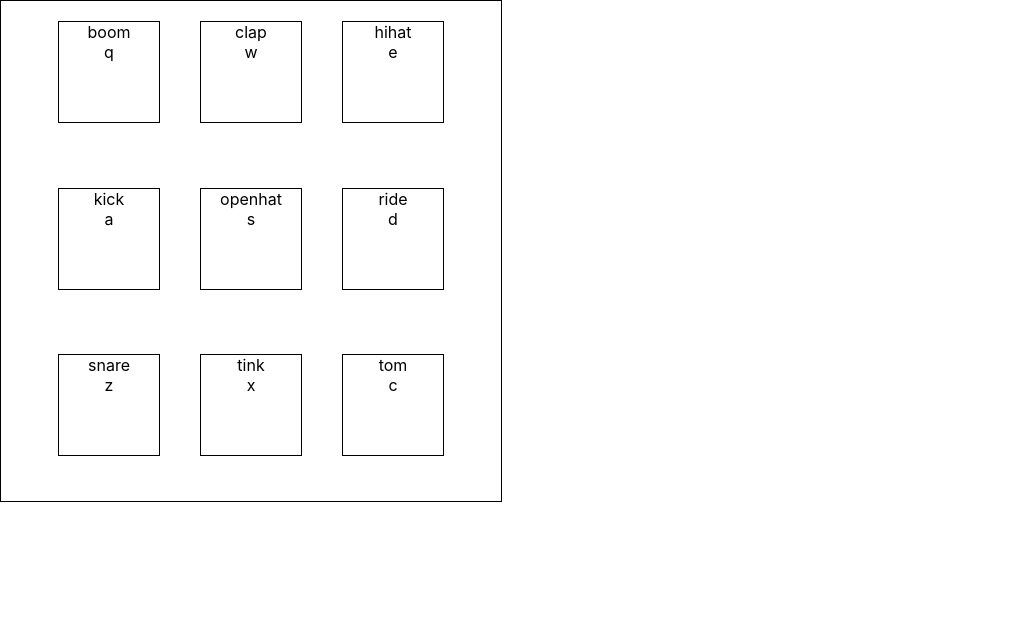
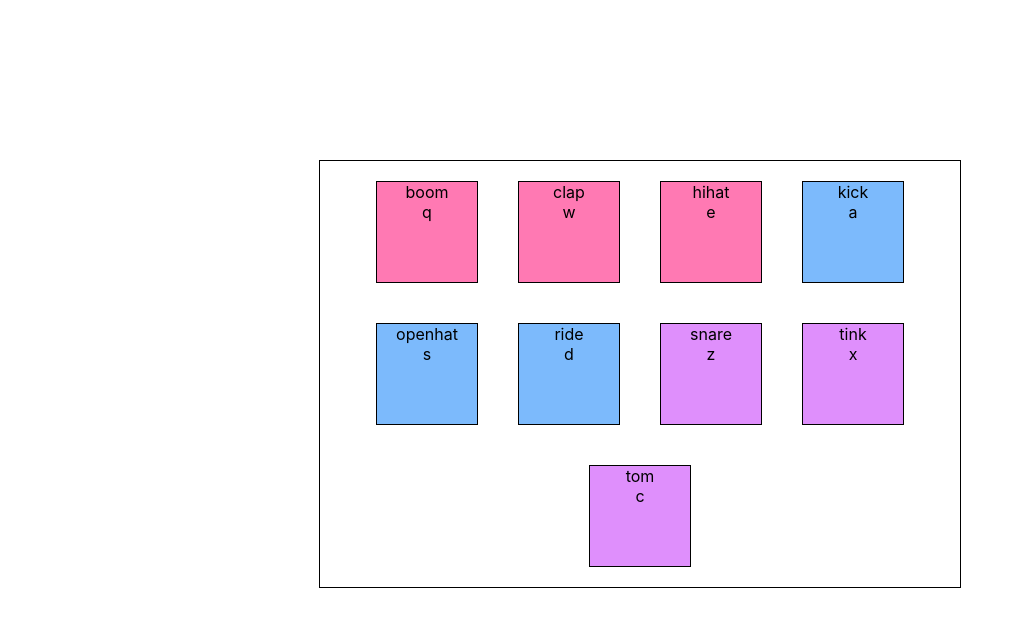
Before and after one commit to emauldin84/drum-pad, a React (Create React App) app: page / in a window 1280 px wide. Shown: the top 626 px of the page, without its empty margins (0-1024 px from the left). Built offline with nearby package versions, Linux system fonts and the light colour scheme.

Commit message:
adds new css glow to active buttons

```diff
--- a/src/App.css
+++ b/src/App.css
@@ -1,3 +1,7 @@
+html, body{
+  height: 100%;
+}
+
 .App {
   text-align: center;
 }
@@ -17,17 +21,99 @@
   color: white;
 }
 
+.drum-pad-container {
+  display: flex;
+  justify-content: center;
+  margin-top: 20vh;
+}
 .drum-pad{
   display: flex;
   justify-content: center;
   flex-wrap: wrap;
+  border: 1px solid black;
+  height: 50%;
+  width: 50%;
+
 }
 
+/* Pink */
+.pad-container-pink{
+  margin: 20px;
+  transition: all 0.25s;
+  background-color: rgb(255, 121, 179);
 
-.pad-container{
-  margin: 20px;
 }
 
-.playing {
-  background-color: pink;
+.playing-pink {
+  /* background-color: pink; */
+  background-color: #FF1177;
+  -webkit-animation: none;
+  -moz-animation: none;
+  /* animation: none; */
+  animation: neonPink .5s ease-in-out infinite alternate;
 }
+
+@keyframes neonPink {
+  from {
+    box-shadow:  0 0 40px #FF1177, 0 0 70px #FF1177, 0 0 80px #FF1177, 0 0 100px #FF1177, 0 0 150px #FF1177;
+  }
+  to {
+    box-shadow: d 0 0 20px #FF1177, 0 0 35px #FF1177, 0 0 40px #FF1177, 0 0 50px #FF1177, 0 0 75px #FF1177;
+  }
+}
+/* Blue */
+.pad-container-blue{
+  margin: 20px;
+  transition: all 0.25s;
+  background-color: rgb(124, 186, 252);
+
+}
+
+.playing-blue {
+  /* background-color: Blue; */
+  background-color: #228DFF;
+  -webkit-animation: none;
+  -moz-animation: none;
+  /* animation: none; */
+  animation: neonBlue .5s ease-in-out infinite alternate;
+}
+
+@keyframes neonBlue {
+  from {
+    box-shadow:  0 0 40px #228DFF, 0 0 70px #228DFF, 0 0 80px #228DFF, 0 0 100px #228DFF, 0 0 150px #228DFF;
+  }
+  to {
+    box-shadow: d 0 0 20px #228DFF, 0 0 35px #228DFF, 0 0 40px #228DFF, 0 0 50px #228DFF, 0 0 75px #228DFF;
+  }
+}
+
+.pad-container-violet{
+  margin: 20px;
+  transition: all 0.25s;
+  background-color:rgb(223, 143, 252) ;
+
+}
+
+.playing-violet {
+  /* background-color: Violet; */
+  background-color: #BA01FF;
+  -webkit-animation: none;
+  -moz-animation: none;
+  /* animation: none; */
+  animation: neonViolet .5s ease-in-out infinite alternate;
+}
+
+@keyframes neonViolet {
+  from {
+    box-shadow:  0 0 40px #BA01FF, 0 0 70px #BA01FF, 0 0 80px #BA01FF, 0 0 100px #BA01FF, 0 0 150px #BA01FF;
+  }
+  to {
+    box-shadow: d 0 0 20px #BA01FF, 0 0 35px #BA01FF, 0 0 40px #BA01FF, 0 0 50px #BA01FF, 0 0 75px #BA01FF;
+  }
+}
+
+/* color: #228DFF; */
+/* color: #FFDD1B; */
+/* color: #B6FF00; */
+/* color: #FF9900; */
+/* color: #BA01FF; */
--- a/src/components/DrumPad.js
+++ b/src/components/DrumPad.js
@@ -10,7 +10,7 @@ const DrumPad = (props) => {
 
     return(
         <div className='drum-pad-container' >
-            <div className='drum-pad' style={{border: '1px solid black', height: '500px', width: '500px'}}>
+            <div className='drum-pad'>
                 {pad}
             </div>
         </div>
--- a/src/components/Pad.js
+++ b/src/components/Pad.js
@@ -7,7 +7,7 @@ const Pad = (props) => {
         console.log(props.padDetails.audioFile)
         document.getElementById(`audio-${props.padDetails.id}`).play()
     }
-    let styles = props.padDetails.playing ? 'pad-container playing' : 'pad-container'
+    let styles = props.padDetails.playing ? `pad-container-${props.padDetails.color} playing-${props.padDetails.color}` : `pad-container-${props.padDetails.color}`
     return (
         <div autoFocus className={styles} style={{border: '1px solid black', width: '100px', height: '100px'}} onClick={handleClick}>
             <div className='pad'>
--- a/src/loops/loops.js
+++ b/src/loops/loops.js
@@ -4,53 +4,62 @@ export const loops = [
         name: 'boom',
         audioFile: './boom.wav',
         key: 'q',
+        color: 'pink'
     },
     {
         id: 2,
         name: 'clap',
         audioFile: './clap.wav',
-        key: 'w'
+        key: 'w',
+        color: 'pink'
     },
     {
         id: 3,
         name: 'hihat',
         audioFile: './hihat.wav',
-        key: 'e'
+        key: 'e',
+        color: 'pink'
     },
     {
         id: 4,
         name: 'kick',
         audioFile: './kick.wav',
-        key: 'a'
+        key: 'a',
+        color: 'blue'
     },
     {
         id: 5,
         name: 'openhat',
         audioFile: './openhat.wav',
-        key: 's'
+        key: 's',
+        color: 'blue'
     },
     {
         id: 6,
         name: 'ride',
         audioFile: './ride.wav',
-        key: 'd'
+        key: 'd',
+        color: 'blue'
     },
     {
         id: 7,
         name: 'snare',
         audioFile: './snare.wav',
-        key: 'z'
+        key: 'z',
+        color: 'violet'
     },
     {
         id: 8,
         name: 'tink',
         audioFile: './tink.wav',
-        key: 'x'
+        key: 'x',
+        color: 'violet'
     },
     {
         id: 9,
         name: 'tom',
         audioFile: './tom.wav',
-        key: 'c'
+        key: 'c',
+        color: 'violet'
     }
 ]
```
